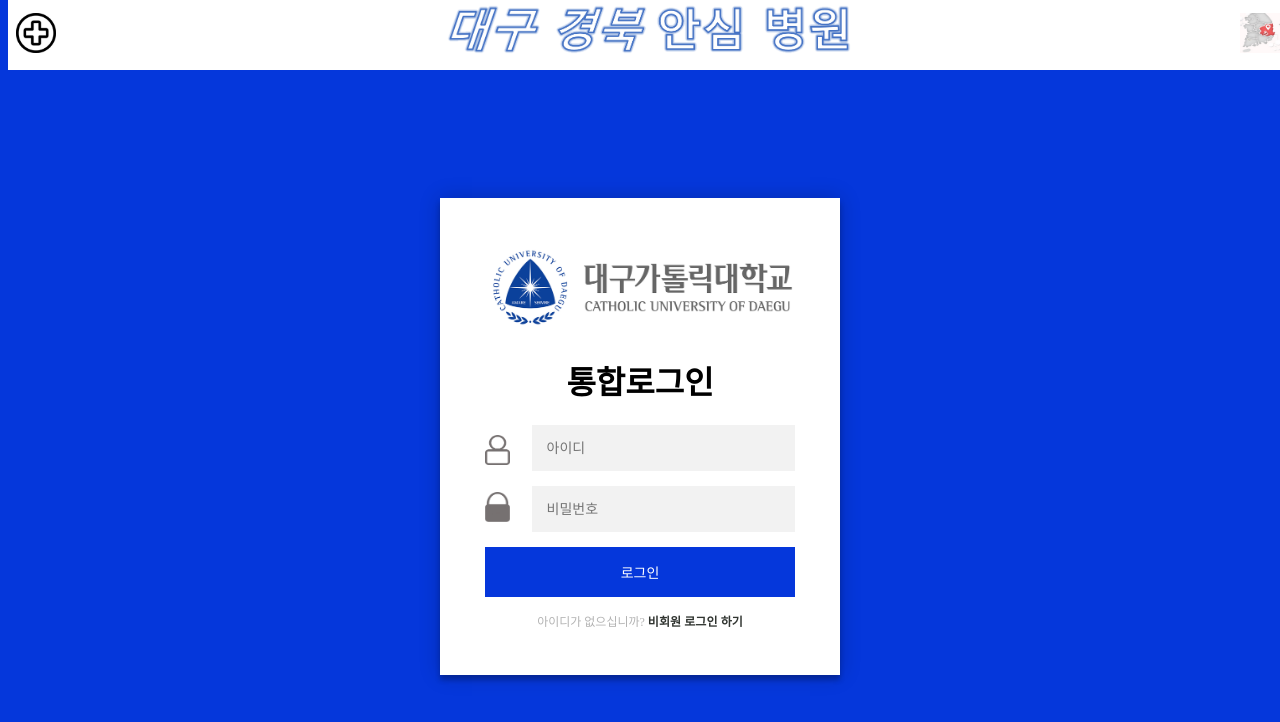
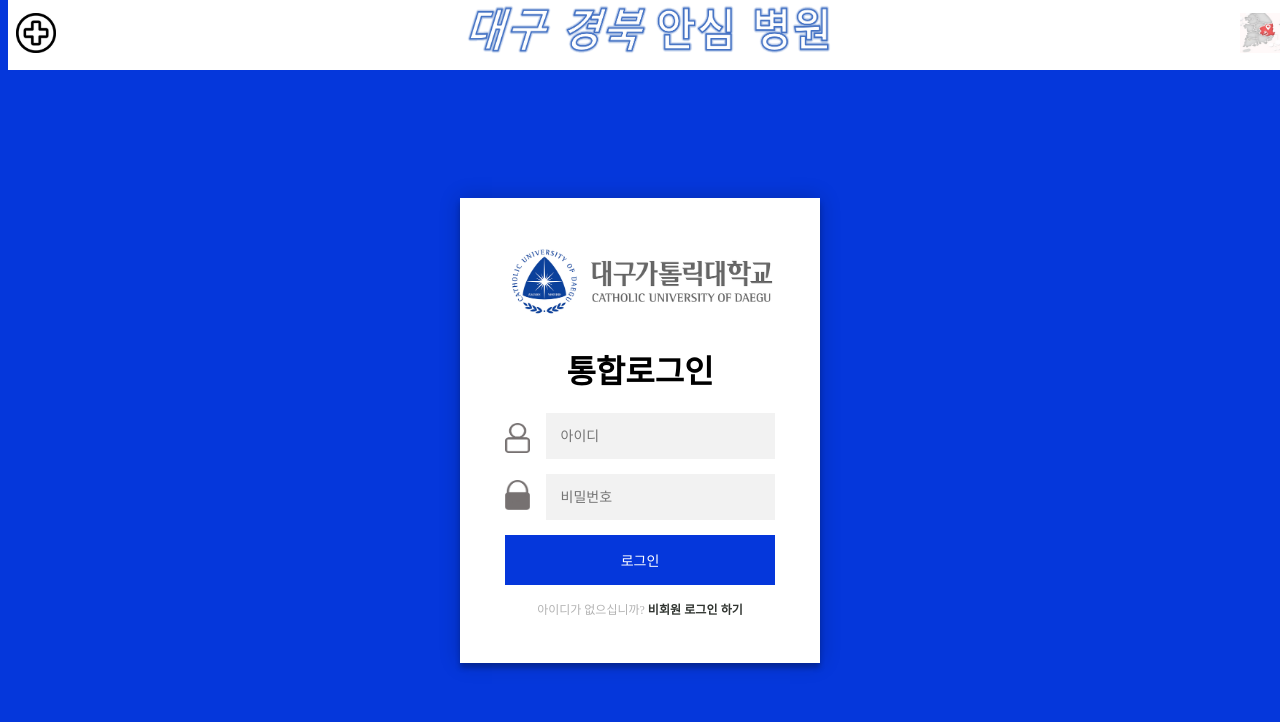
Before and after one commit to ksh8758960816/mobile1, a plain HTML site: page index/index.html in a window 1280 px wide. Drawn offline with Linux system fonts and the light colour scheme.

Commit message:
Add files via upload

```diff
--- a/index/index.html
+++ b/index/index.html
@@ -13,7 +13,7 @@
     }
 
     .login-page {
-        width: 400px;
+        width: 360px;
         padding: 15% 0 0;
         margin: auto;
     }
@@ -96,7 +96,7 @@
     <nav
         style="position: absolute; top: 0; width: 100%; height: 70px;  margin:0; z-index: 5000; background: white; text-align: center;">
 
-            <img src="images/title.png" style="height: 60px; padding: 7px; padding-top: 0px;">
+            <img src="images/title.png" style="width: 30%; height: 60px; padding: 7px; padding-top: 0px;">
 
         <img style=" width: 40px; height: 40px; padding: 3px; left: 5px; top: 10px; position: absolute; border: none;" src="images/hospital.png">
         <img style=" width: 40px; height: 40px; padding: 3px; right: 5px; top: 10px; position: absolute; border: none;" src="images/dggb.png">
```
Also changed, not shown: index/main.html (+1 -1 lines).
